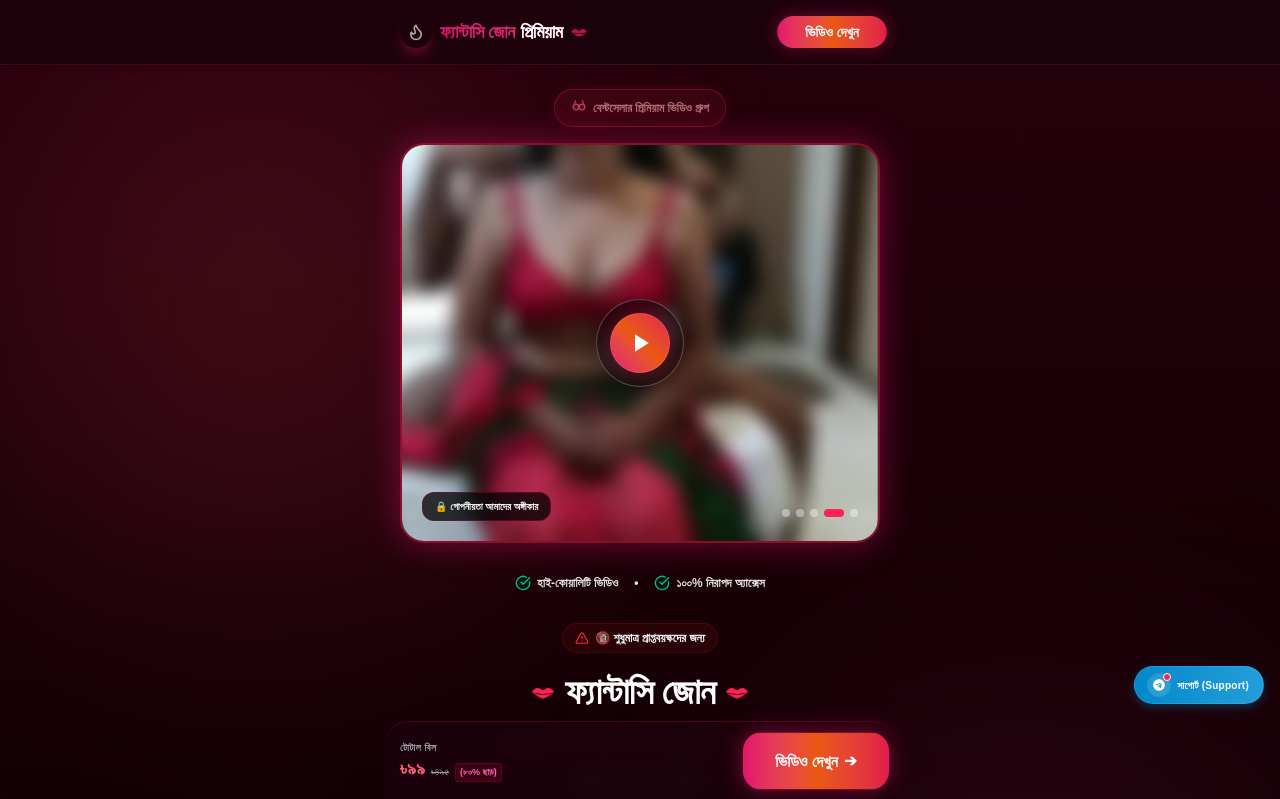
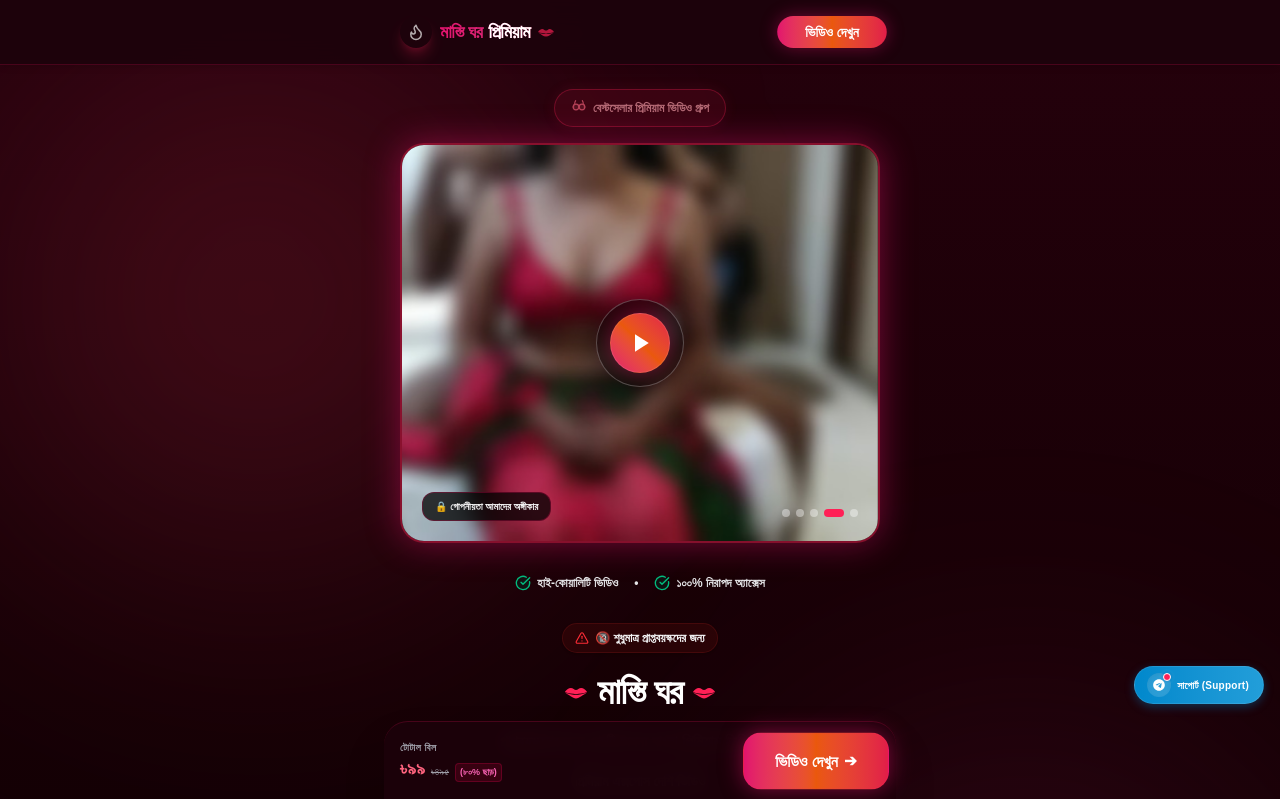
Before and after one commit to sanzamulislamfb-sketch/mastishop, a Flask app: page / in a window 1280 px wide. Shown: the top 799 px of the page. Run offline with Flask 3, Linux system fonts and the light colour scheme; data that the repository does not hold is empty; some libraries are stand-ins or nearby versions; some web fonts are replaced.

Commit message:
Update index.html

```diff
--- a/templates/index.html
+++ b/templates/index.html
@@ -116,8 +116,8 @@
                 <path d="M12 3q1 4 4 6.5t3 5.5a1 1 0 0 1-14 0 5 5 0 0 1 1-3 1 1 0 0 0 5 0c0-2-1.5-3-1.5-5q0-2 2.5-4">
                 </path>
               </svg></div><span
-              class="font-extrabold text-lg tracking-tight bg-clip-text text-transparent bg-gradient-to-r from-[#e2136e] via-[#db2777] to-[#f43f5e] flex items-center gap-1.5">ফ্যান্টাসি
-              জোন <span class="text-white">প্রিমিয়াম</span><svg viewBox="0 0 24 24"
+              class="font-extrabold text-lg tracking-tight bg-clip-text text-transparent bg-gradient-to-r from-[#e2136e] via-[#db2777] to-[#f43f5e] flex items-center gap-1.5">মাস্তি ঘর
+               <span class="text-white">প্রিমিয়াম</span><svg viewBox="0 0 24 24"
                 class="w-5 h-5 text-rose-500 animate-pulse" fill="currentColor" xmlns="http://www.w3.org/2000/svg">
                 <path
                   d="M2.5,12 C4,9.5 7.5,7 10,9.5 C11,10.5 13,10.5 14,9.5 C16.5,7 20,9.5 21.5,12 C18,13.5 15,13 12,14 C9,13 6,13.5 2.5,12 Z">
@@ -221,7 +221,7 @@
               <path
                 d="M2.5,12.5 C6,14.5 9,17.5 12,17.5 C15,17.5 18,14.5 21.5,12.5 C18,14 15,14.5 12,14.5 C9,14.5 6,14 2.5,12.5 Z">
               </path>
-            </svg><span>ফ্যান্টাসি জোন</span><svg viewBox="0 0 24 24"
+            </svg><span>মাস্তি ঘর</span><svg viewBox="0 0 24 24"
               class="w-7 h-7 text-rose-500 transform scale-x-[-1]" fill="currentColor"
               xmlns="http://www.w3.org/2000/svg">
               <path
```
